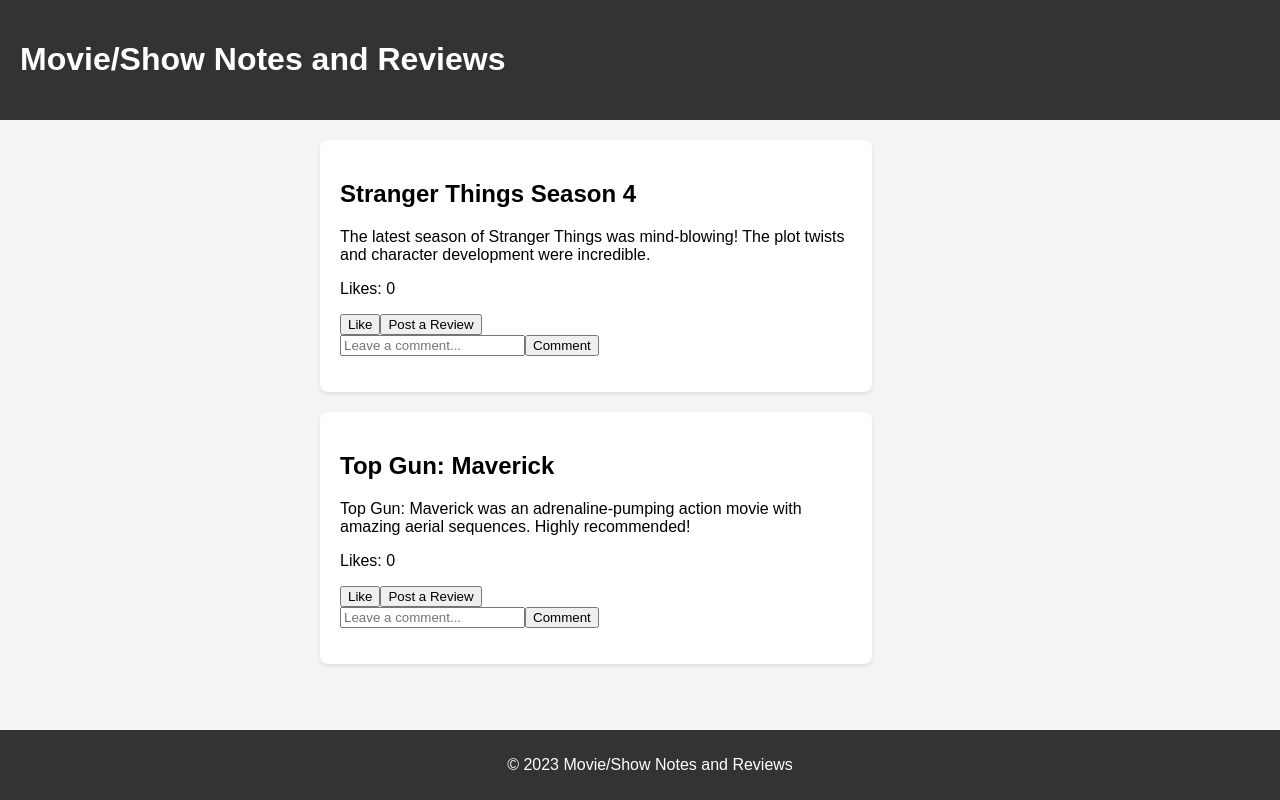
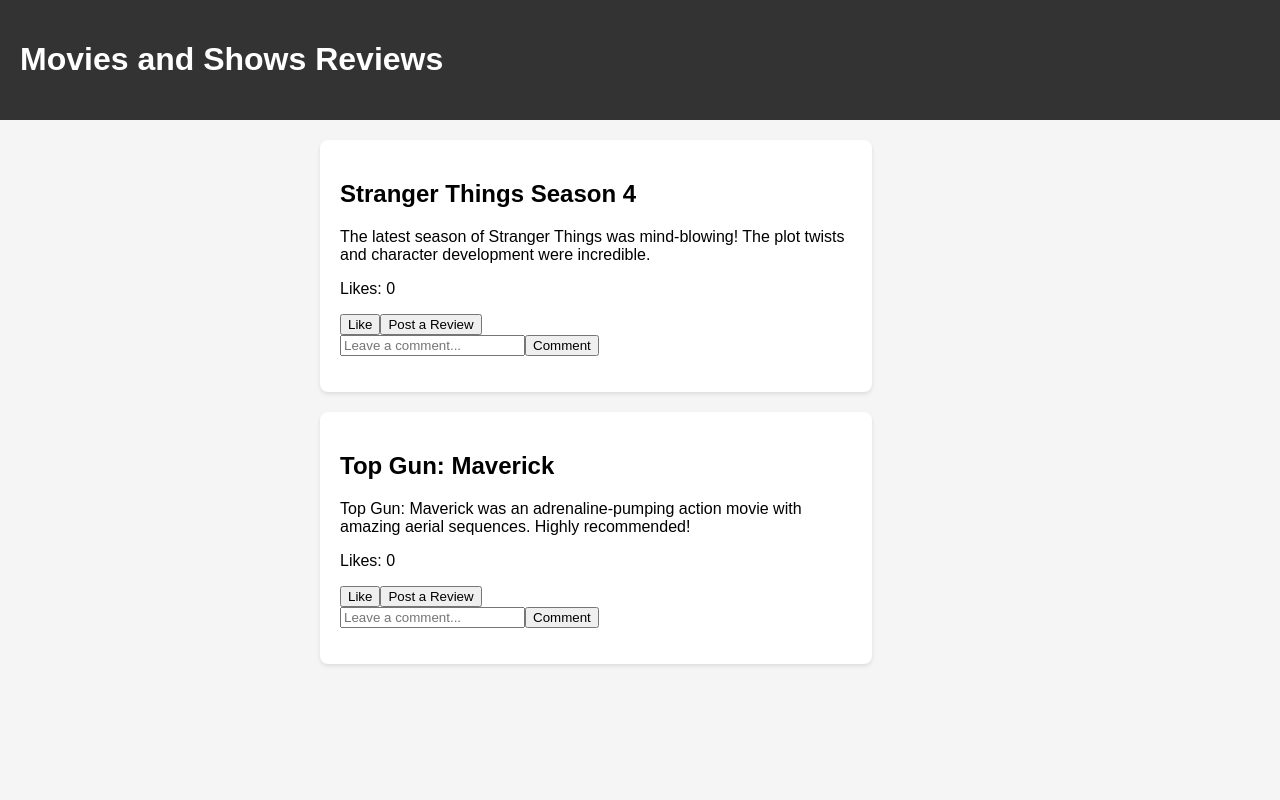
Before and after one commit to euniceumutoni/movies, a plain HTML site: page index.html in a window 1280 px wide. Drawn offline with Linux system fonts and the light colour scheme.

Commit message:
Update index.html

```diff
--- a/index.html
+++ b/index.html
@@ -8,7 +8,7 @@
 </head>
 <body>
     <header>
-        <h1 id="text">Movie/Show Notes and Reviews</h1>
+        <h1 id="text">Movies and Shows Reviews</h1>
 
     </header>
 
@@ -18,9 +18,7 @@
         </section>
     </main>
 
-    <footer>
-        <p>&copy; 2023 Movie/Show Notes and Reviews</p>
-    </footer>
+
 
     <script src="script.js"></script>
 </body>
```
